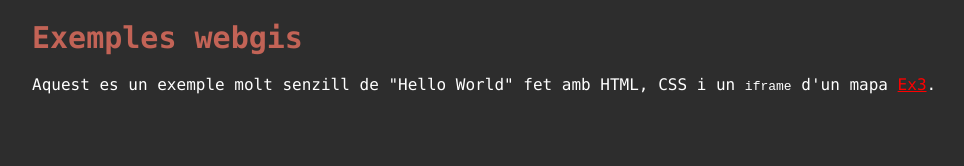
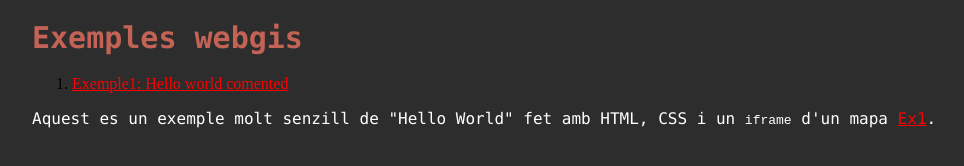
Before and after one commit to antonmh3/Exemples, a plain HTML site: page index.html in a window 1280 px wide. Shown: the whole page, without its empty margins (32-996 px from the left). Drawn offline with Linux system fonts and the light colour scheme.

Commit message:
add list

```diff
--- a/index.html
+++ b/index.html
@@ -44,7 +44,10 @@
 	<!-- el títol h1 que tindra la pàgina-->
 	<h1>Exemples webgis</h1>
 	<!-- l'explicació de la pàgina amb un link incrustat al mateix parragraf que porta a instamaps-->
-	<p>Aquest es un exemple molt senzill de "Hello World" fet amb HTML, CSS i un <code>iframe</code> d'un mapa <a href="./exempl1/Ex1.html" target="_blank">Ex3</a>.</p>
+	<ol>
+		<li><a href="./exempl1/Ex1.html" target="_blank">Exemple1: Hello world comented</a></li>
+	</ol>
+	<p>Aquest es un exemple molt senzill de "Hello World" fet amb HTML, CSS i un <code>iframe</code> d'un mapa <a href="./exempl1/Ex1.html" target="_blank">Ex1</a>.</p>
 	<!-- s'especifica un iframe dins el contenidor div sobre el mapa que volem adjuntar i les seves propietats, aixi com el link src d'on prové-->
 <!-- es tanca el body i el codi html per finalitzar-->
 </body>
```
